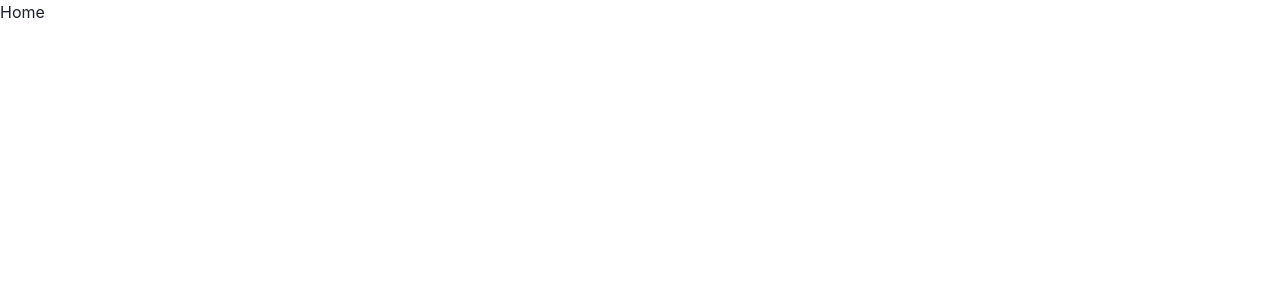
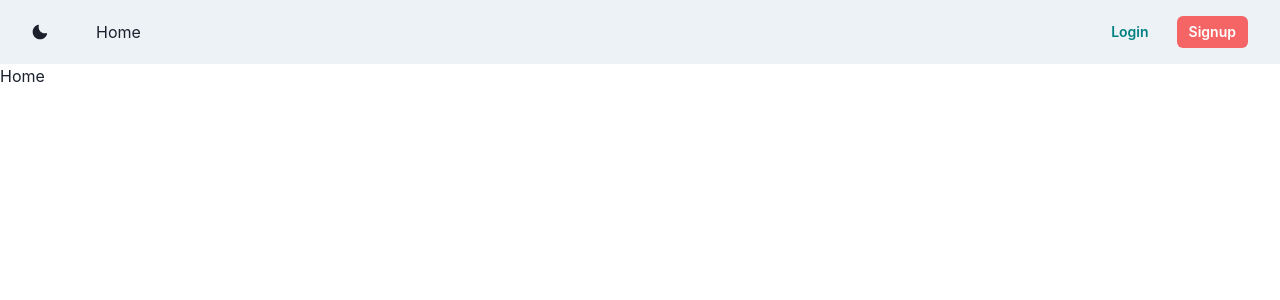
Before and after one commit to yugpatell/photo-sharing-app, a React (Create React App) app in the folder client/: page / in a window 1280 px wide. Shown: the top 300 px of the page. Built offline with nearby package versions, Linux system fonts and the light colour scheme.

Commit message:
Login functionality done

```diff
--- a/client/src/App.jsx
+++ b/client/src/App.jsx
@@ -1,13 +1,12 @@
-import Nav from "./Components/Navigation";
+import Navigation from "./Components/Navigation";
 import Signup from "./Components/Authentication/Signup";
 import Login from "./Components/Authentication/Login";
 import Home from "./Components/Pages/Home";
 import { BrowserRouter as Router, Routes, Route } from "react-router-dom";
-
 function App() {
   return (
     <Router>
-      {/* <Nav /> */}
+      <Navigation />
       <Routes>
         <Route path="/" exact element={<Home />} />
         <Route path="/signup" element={<Signup />} />
--- a/client/src/Components/Authentication/Login.jsx
+++ b/client/src/Components/Authentication/Login.jsx
@@ -16,7 +16,7 @@ import {
 } from "@chakra-ui/react";
 import { ViewIcon, ViewOffIcon } from "@chakra-ui/icons";
 
-import { Link as RouterLink, useNavigate } from "react-router-dom";
+import { useNavigate } from "react-router-dom";
 import { useState } from "react";
 import axios from "axios";
 
@@ -38,6 +38,7 @@ export default function SimpleCard() {
           console.log("Logged in successfully!");
           localStorage.setItem("token", res.data.token);
           navigate("/");
+          window.location.reload(false);
         },
         (error) => {
           setError(error.response.data.errors[0]);
@@ -105,10 +106,10 @@ export default function SimpleCard() {
               </Stack>
               {showError && <FormLabel color={"red"}> {showError}</FormLabel>}
               <Button
-                bg={"red.300"}
+                bg={"red.400"}
                 color={"white"}
                 _hover={{
-                  bg: "red.400",
+                  bg: "red.300",
                 }}
                 onClick={handleLogin}
               >
@@ -117,9 +118,9 @@ export default function SimpleCard() {
             </Stack>
             <Stack pt={6}>
               <Text align={"center"}>
-                New user?
-                <Link color={"blue.400"}>
-                  <RouterLink to="/signup"> Sign up </RouterLink>
+                New user?{" "}
+                <Link color={"blue.400"} onClick={() => navigate("/signup")}>
+                  Sign up
                 </Link>
               </Text>
             </Stack>
--- a/client/src/Components/Authentication/Signup.jsx
+++ b/client/src/Components/Authentication/Signup.jsx
@@ -16,7 +16,7 @@ import {
 } from "@chakra-ui/react";
 import { useState } from "react";
 import { ViewIcon, ViewOffIcon } from "@chakra-ui/icons";
-import { Link as RouterLink, useNavigate } from "react-router-dom";
+import { useNavigate } from "react-router-dom";
 import axios from "axios";
 
 export default function SignupCard() {
@@ -143,8 +143,10 @@ export default function SignupCard() {
             </Stack>
             <Stack pt={6}>
               <Text align={"center"}>
-                Already a user?
-                <RouterLink to="/login"> Login </RouterLink>
+                Already a user?{" "}
+                <Link color={"blue.400"} onClick={() => navigate("/login")}>
+                  Login
+                </Link>
               </Text>
             </Stack>
           </Stack>
--- a/client/src/Components/Navigation.jsx
+++ b/client/src/Components/Navigation.jsx
@@ -1,7 +1,149 @@
-import React from "react";
+import {
+  Box,
+  Flex,
+  Avatar,
+  HStack,
+  Link,
+  IconButton,
+  Button,
+  Menu,
+  MenuButton,
+  MenuList,
+  MenuItem,
+  MenuDivider,
+  useDisclosure,
+  useColorModeValue,
+  useColorMode,
+  Stack,
+  Heading,
+} from "@chakra-ui/react";
+import { HamburgerIcon, CloseIcon, MoonIcon, SunIcon } from "@chakra-ui/icons";
+import { UserContext } from "../context";
+import { useContext } from "react";
+import { useNavigate } from "react-router-dom";
 
-const Navigation = () => {
-  return <div>Navigation</div>;
-};
+const Links = ["Dashboard", "Projects", "Team"];
 
-export default Navigation;
+const NavLink = () => (
+  <Link
+    px={2}
+    py={1}
+    rounded={"md"}
+    _hover={{
+      textDecoration: "none",
+      bg: useColorModeValue("gray.200", "gray.700"),
+    }}
+    href={"#"}
+  ></Link>
+);
+
+export default function Navigation() {
+  const { isOpen, onOpen, onClose } = useDisclosure();
+  const { colorMode, toggleColorMode } = useColorMode();
+  const [user, setUser] = useContext(UserContext);
+  const navigate = useNavigate();
+  console.log(user);
+  const handleSignout = () => {
+    localStorage.removeItem("token");
+    setUser({ user: null, loading: false, error: null });
+    localStorage.removeItem("token");
+    navigate("/login");
+  };
+
+  return (
+    <>
+      <Box bg={useColorModeValue("gray.100", "gray.900")} px={4}>
+        <Flex h={16} alignItems={"center"} justifyContent={"space-between"}>
+          <IconButton
+            size={"md"}
+            icon={isOpen ? <CloseIcon /> : <HamburgerIcon />}
+            aria-label={"Open Menu"}
+            display={{ md: "none" }}
+            onClick={isOpen ? onClose : onOpen}
+          />
+          <HStack spacing={8} alignItems={"center"}>
+            <Button onClick={toggleColorMode}>
+              {colorMode === "light" ? <MoonIcon /> : <SunIcon />}
+            </Button>
+            <Box>Home</Box>
+            <HStack
+              as={"nav"}
+              spacing={4}
+              display={{ base: "none", md: "flex" }}
+            >
+              {Links.map((link) => (
+                <NavLink key={link}>{link}</NavLink>
+              ))}
+            </HStack>
+          </HStack>
+          <Flex alignItems={"center"}>
+            {!user.user && (
+              <Button
+                variant={"ghost"}
+                color={"teal"}
+                size={"sm"}
+                mr={4}
+                onClick={() => navigate("/login")}
+              >
+                Login
+              </Button>
+            )}
+            {user.user && (
+              <Heading size="xs" mr={4} color={"#4299E1"}>
+                {user.user.firstName + " " + user.user.lastName}
+              </Heading>
+            )}
+            {!user.user && (
+              <Button
+                variant={"solid"}
+                bg={"red.400"}
+                color={"white"}
+                size={"sm"}
+                mr={4}
+                _hover={{
+                  bg: "red.300",
+                }}
+                onClick={() => navigate("/signup")}
+              >
+                Signup
+              </Button>
+            )}
+            {user.user && (
+              <Menu>
+                <MenuButton
+                  as={Button}
+                  rounded={"full"}
+                  variant={"link"}
+                  cursor={"pointer"}
+                  minW={0}
+                >
+                  <Avatar
+                    size={"sm"}
+                    src={
+                      "https://images.unsplash.com/photo-1493666438817-866a91353ca9?ixlib=rb-0.3.5&q=80&fm=jpg&crop=faces&fit=crop&h=200&w=200&s=b616b2c5b373a80ffc9636ba24f7a4a9"
+                    }
+                  />
+                </MenuButton>
+                <MenuList>
+                  <MenuItem>Edit Profile</MenuItem>
+                  <MenuDivider />
+                  <MenuItem onClick={handleSignout}>Sign out</MenuItem>
+                </MenuList>
+              </Menu>
+            )}
+          </Flex>
+        </Flex>
+
+        {isOpen ? (
+          <Box pb={4} display={{ md: "none" }}>
+            <Stack as={"nav"} spacing={4}>
+              {Links.map((link) => (
+                <NavLink key={link}>{link}</NavLink>
+              ))}
+            </Stack>
+          </Box>
+        ) : null}
+      </Box>
+    </>
+  );
+}
--- /dev/null
+++ b/client/src/context/index.jsx
@@ -0,0 +1,68 @@
+import axios from "axios";
+import React, { createContext, useState, useEffect } from "react";
+
+const INTIIAL_STATE = {
+  user: null,
+  loading: false,
+  error: null,
+};
+
+const UserContext = createContext(INTIIAL_STATE);
+
+const UserProvider = ({ children }) => {
+  const [user, setUser] = useState({
+    user: null,
+    loading: true,
+    error: null,
+  });
+
+  const token = localStorage.getItem("token");
+
+  if (token) {
+    axios.defaults.headers.common["authorization"] = `Bearer ${token}`;
+  }
+
+  const fetchUser = async () => {
+    await axios
+      .get("http://localhost:8080/auth/me")
+      .then((res) => {
+        console.log(res);
+        if (res.data && res.data.user) {
+          setUser({
+            user: res.data.user,
+            loading: false,
+            error: null,
+          });
+        } else {
+          setUser({
+            user: null,
+            loading: false,
+            error: null,
+          });
+        }
+      })
+      .catch((err) => {
+        console.log(err);
+      });
+  };
+
+  useEffect(() => {
+    console.log("Running fetchUser");
+    if (token) fetchUser();
+    else {
+      setUser({
+        user: null,
+        loading: false,
+        error: null,
+      });
+    }
+  }, [token]);
+
+  return (
+    <UserContext.Provider value={[user, setUser]}>
+      {children}
+    </UserContext.Provider>
+  );
+};
+
+export { UserContext, UserProvider };
--- a/client/src/index.js
+++ b/client/src/index.js
@@ -2,12 +2,15 @@ import React from "react";
 import ReactDOM from "react-dom/client";
 import App from "./App";
 import { ChakraProvider } from "@chakra-ui/react";
+import { UserProvider } from "./context";
 
 const root = ReactDOM.createRoot(document.getElementById("root"));
 root.render(
   <React.StrictMode>
     <ChakraProvider>
-      <App />
+      <UserProvider>
+        <App />
+      </UserProvider>
     </ChakraProvider>
   </React.StrictMode>
 );
```
Also changed, not shown: 2 other files (tests, documents, lock files or other folders).
